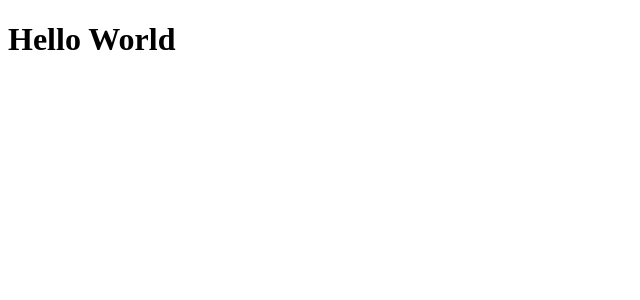
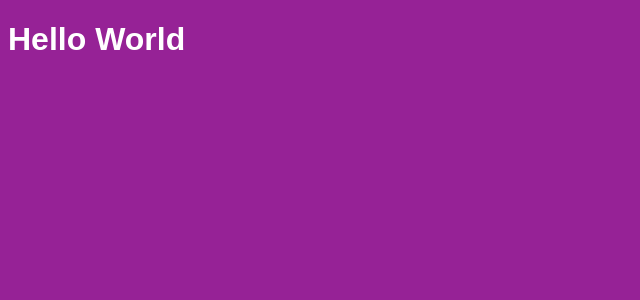
Before and after one commit to fillipeags/React-Fundamentals, a React app: page / in a window 1280 px wide. Shown: the top 300 px of the page, without its empty margins (0-640 px from the left). Built offline with nearby package versions, Linux system fonts and the light colour scheme.

Commit message:
import css into react-app

```diff
--- a/package.json
+++ b/package.json
@@ -12,6 +12,8 @@
     "@babel/preset-env": "^7.11.5",
     "@babel/preset-react": "^7.10.4",
     "babel-loader": "^8.1.0",
+    "css-loader": "^4.3.0",
+    "style-loader": "^1.2.1",
     "webpack": "^4.44.1",
     "webpack-cli": "^3.3.12",
     "webpack-dev-server": "^3.11.0"
--- /dev/null
+++ b/src/App.css
@@ -0,0 +1,5 @@
+body{
+  background: rgb(150, 34, 150);
+  color: white;
+  font-family: Arial, Helvetica, sans-serif;
+}
--- a/src/App.js
+++ b/src/App.js
@@ -1,4 +1,5 @@
 import React from 'react';
+import './App.css'
 
 function App(){
   return <h1>Hello World</h1>
--- a/webpack.config.js
+++ b/webpack.config.js
@@ -17,6 +17,12 @@ module.exports = {
         use: {
           loader: 'babel-loader'
         }
+      }, {
+        test: /\.css$/,
+        use: [
+          {loader: 'style-loader'},
+          {loader: 'css-loader'},
+        ]
       }
     ]
   }
```
Also changed, not shown: 1 other file (tests, documents, lock files or other folders).
